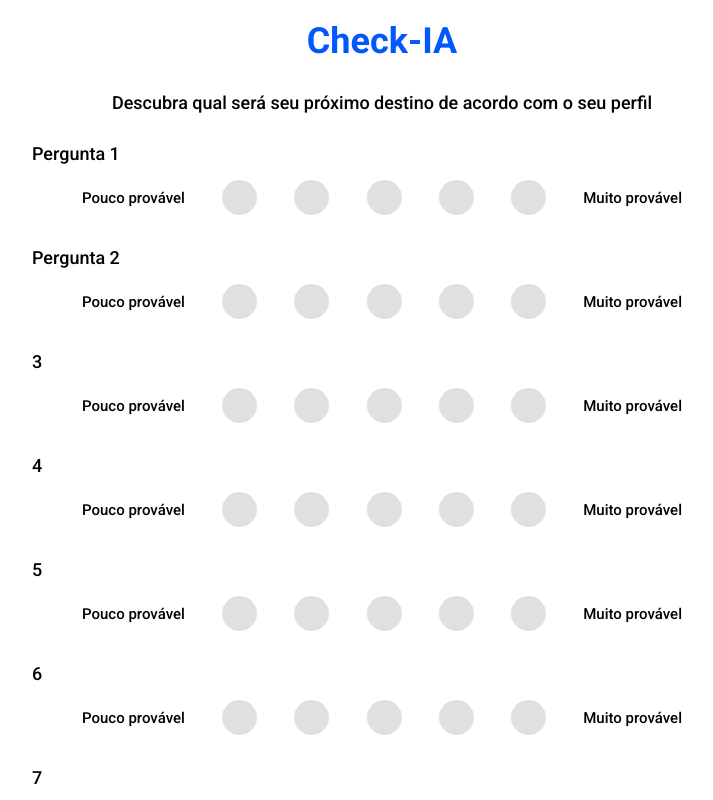
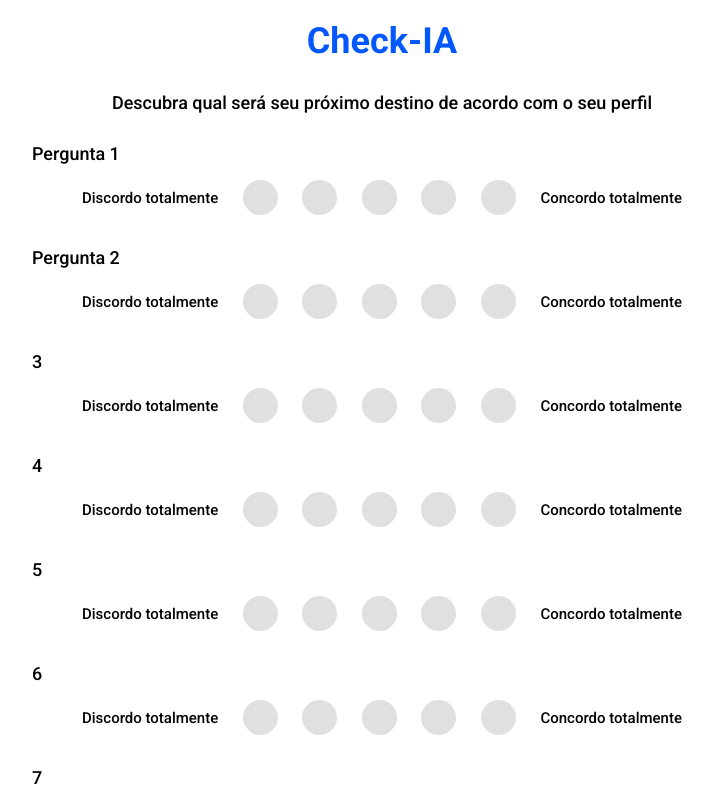
Before and after one commit to mateusfugita/check-ia, a React (Create React App) app: page / in a window 1280 px wide. Shown: the top 800 px of the page, without its empty margins (258-971 px from the left). Built offline with nearby package versions, Linux system fonts and the light colour scheme; no server answers; the HTML template or start-up script is replaced by a standard one.

Commit message:
change range labels

```diff
--- a/src/components/Question/index.js
+++ b/src/components/Question/index.js
@@ -9,7 +9,7 @@ export default function Question({ question, index, handleClickFunction }){
         <div className="question-block">
             <label>{question}</label>
             <div className='answers-container'>
-                <p className='answers-range-labels'>Pouco provável</p>
+                <p className='answers-range-labels'>Discordo totalmente</p>
                 {values.map(value => {
                     return (
                         <button
@@ -21,7 +21,7 @@ export default function Question({ question, index, handleClickFunction }){
                         ></button>
                     )
                 })}
-                <p className='answers-range-labels'>Muito provável</p>
+                <p className='answers-range-labels'>Concordo totalmente</p>
             </div>
         </div>
     )
```
